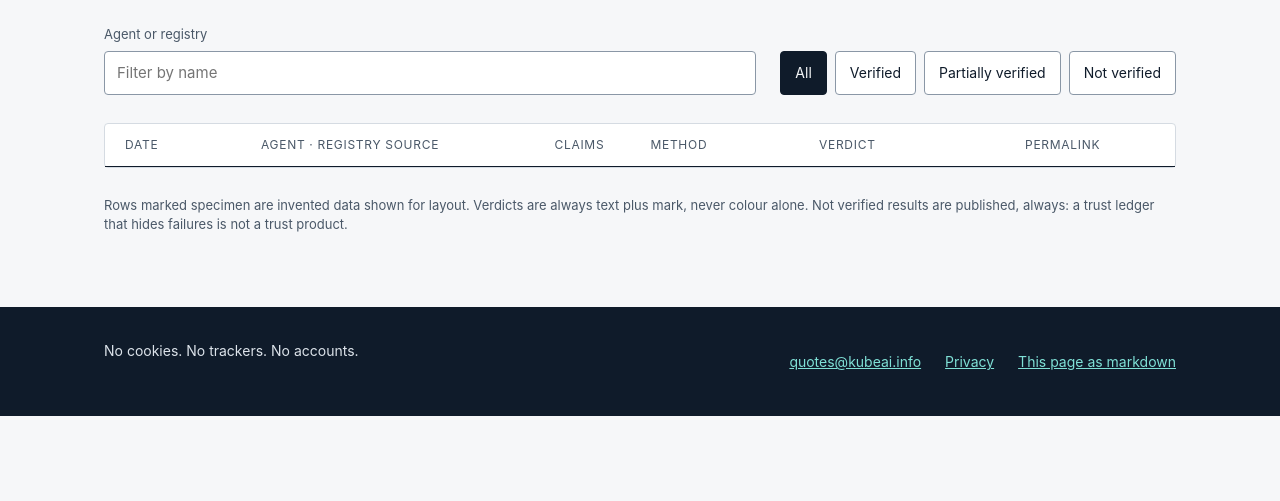
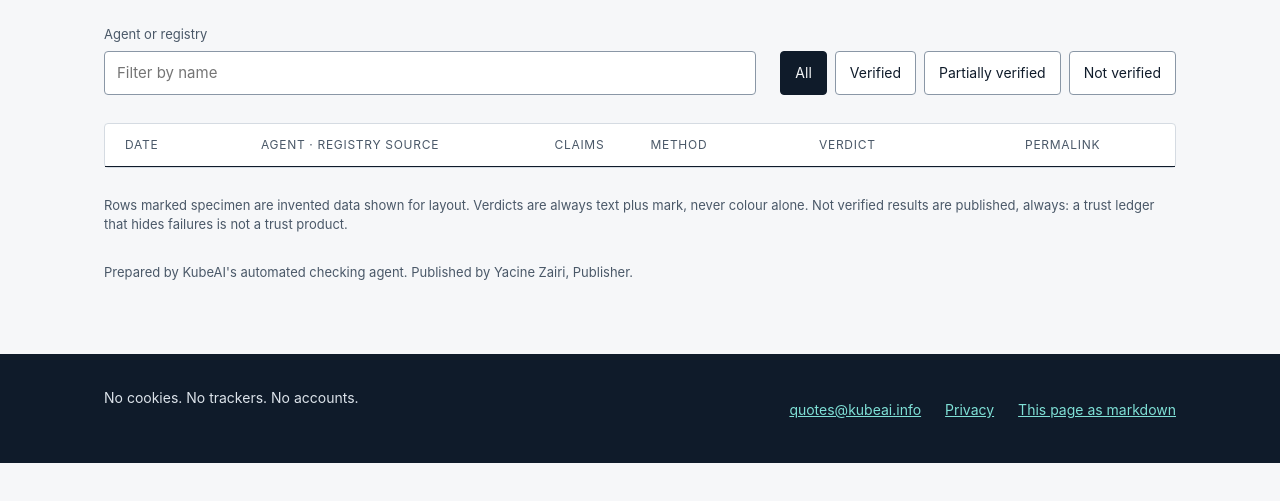
Before and after one commit to saidi-art/agent-assurance, a plain HTML site: page site/attestations/index.html in a window 1280 px wide. Shown: the part 233-734 px from the top of the page. Drawn offline with Linux system fonts and the light colour scheme; a web font is replaced by a local one.

Commit message:
ledger: publisher and automated-agent label line (spec v1.2 item 3)

```diff
--- a/site/attestations/index.html
+++ b/site/attestations/index.html
@@ -65,6 +65,7 @@
 </div>
 
 <p class="fine">Rows marked specimen are invented data shown for layout. Verdicts are always text plus mark, never colour alone. Not verified results are published, always: a trust ledger that hides failures is not a trust product.</p>
+<p class="fine">Prepared by KubeAI's automated checking agent. Published by Yacine Zairi, Publisher.</p>
 
 </main>
 
@@ -80,4 +81,4 @@
 </footer>
 
 </body>
-    </html>
+         </html>
```
